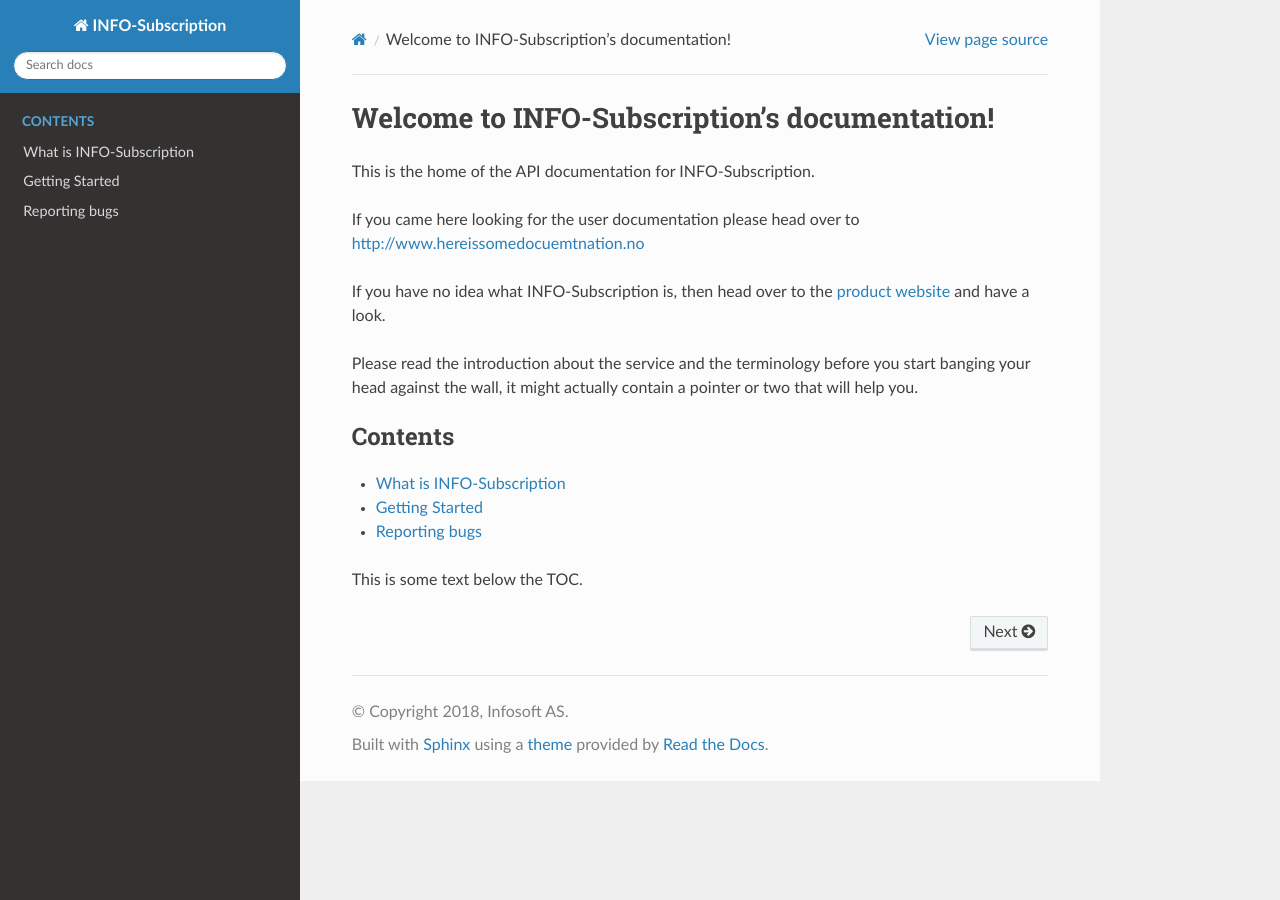
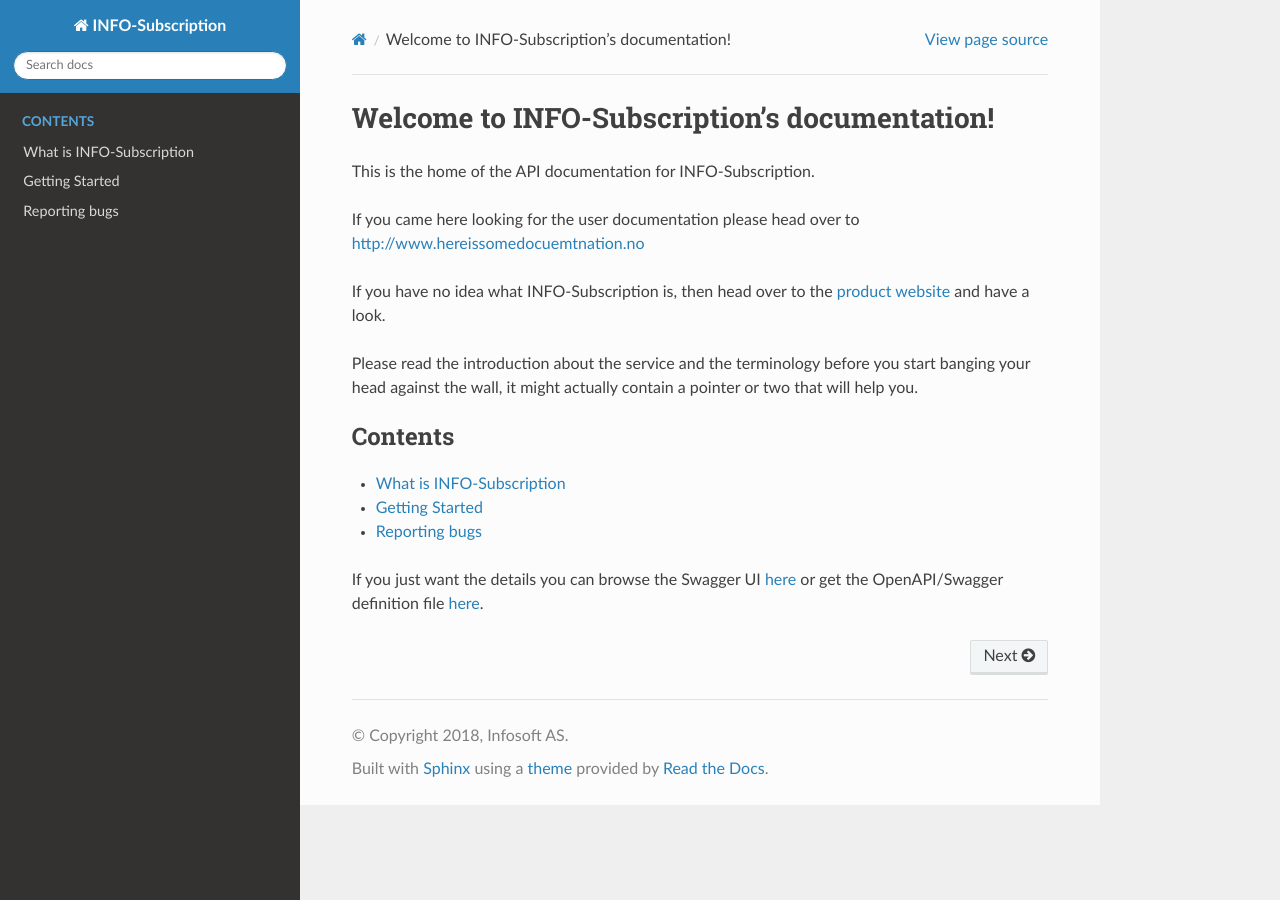
Before and after one commit to infosoftas/info-subscription-doc, a Sphinx documentation site: the page built from source/index.rst, in a window 1280 px wide. Built offline with Sphinx 7.4.7 and the Read the Docs theme 2.0.0, drawn with Linux system fonts in a browser that asks for light colours; formulas are drawn with MathJax 3.

Commit message:
Added links to swagger (that does not really work yet)

```diff
--- a/source/index.rst
+++ b/source/index.rst
@@ -22,4 +22,5 @@ Please read the introduction about the service and the terminology before you st
     introduction/getting-started
     reporting-bugs
 
-This is some text below the TOC.
+
+If you just want the details you can browse the Swagger UI `here <https://api.info-subscription.com/swagger/>`_ or get the OpenAPI/Swagger definition file `here <https://api.info-subscription.com/swagger/v1/swagger.json>`_.
```
